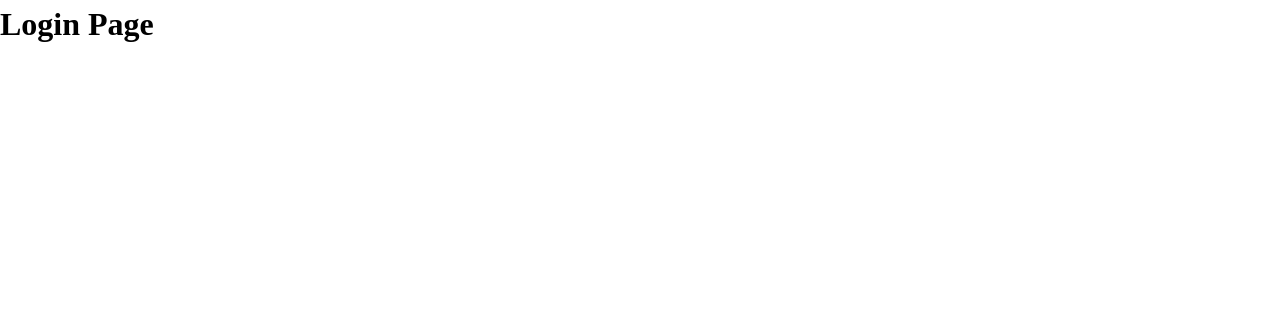
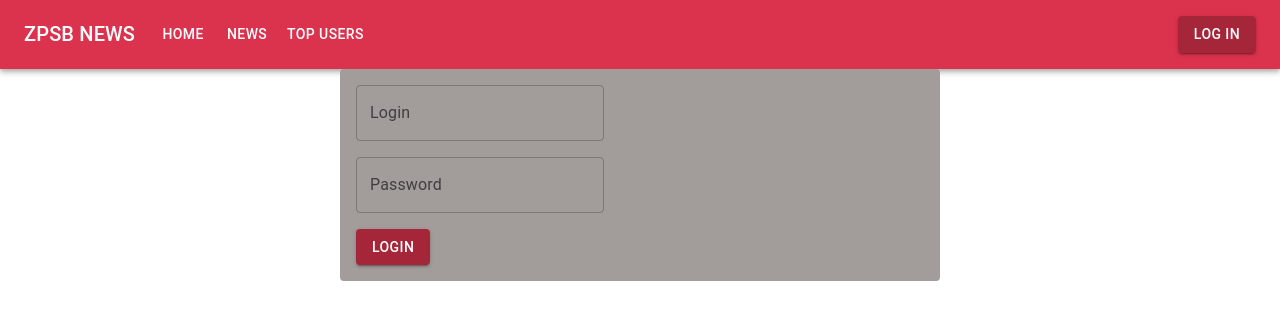
Before and after one commit to GoraJakub/NewsApi-Web, a React (Create React App) app: page /login in a window 1280 px wide. Shown: the top 320 px of the page. Built offline with nearby package versions, Linux system fonts and the light colour scheme.

Commit message:
Added user autgentication

```diff
--- a/package.json
+++ b/package.json
@@ -6,6 +6,7 @@
     "@emotion/css": "^11.5.0",
     "@emotion/react": "^11.6.0",
     "@emotion/styled": "^11.6.0",
+    "@mui/icons-material": "^5.2.5",
     "@mui/material": "^5.1.0",
     "@testing-library/jest-dom": "^5.15.0",
     "@testing-library/react": "^11.2.7",
--- a/src/App.js
+++ b/src/App.js
@@ -2,15 +2,17 @@
 import News from './components/News/News'
 import NoMatch from './components/NoMatch/NoMatch';
 import User from './components/User/User';
-import Main from './components/Main/Main'
 import { createTheme, ThemeProvider} from '@mui/material/styles';
 import './index.css'
 import {
   BrowserRouter as Router,
   Routes,
-  Route
+  Route,
+  Navigate
 } from "react-router-dom";
-import { UserProvider } from './context/userContext';
+import { UserProvider, useUser } from './context/userContext';
+import Header from './components/Header/Header';
+
 
 const theme = createTheme({
   palette:{
@@ -28,15 +30,18 @@
 })
 
 function App() {
-
-
+ const {isLogged} = useUser()
+console.log(isLogged)
   return (
     <ThemeProvider theme={theme}>
       <UserProvider>
       <div className="App">
         <Router>
+        <Header/>
           <Routes>
-            <Route path="/" exact element={<Main/>}/>
+            <Route path="/" element={
+              isLogged ? <Navigate to="/news"/> : <Navigate to="/login"/>
+            }/>
             <Route path='/user' element={<User/>}/>
             <Route path='/news' element={<News/>}/>
             <Route path='/login' element={<Login/>}/>
--- /dev/null
+++ b/src/components/Header/Header.jsx
@@ -0,0 +1,151 @@
+import AppBar from '@mui/material/AppBar';
+import Box from '@mui/material/Box';
+import Toolbar from '@mui/material/Toolbar';
+import IconButton from '@mui/material/IconButton';
+import Typography from '@mui/material/Typography';
+import Menu from '@mui/material/Menu';
+import MenuIcon from '@mui/icons-material/Menu';
+import Container from '@mui/material/Container';
+import Avatar from '@mui/material/Avatar';
+import Button from '@mui/material/Button';
+import Tooltip from '@mui/material/Tooltip';
+import MenuItem from '@mui/material/MenuItem';
+import { useContext, useState } from 'react';
+import { useUser } from '../../context/userContext';
+import  { Link }  from 'react-router-dom';
+import { ThemeContext } from '@mui/styled-engine';
+
+const pages = ['Home', 'News', 'Top Users'];
+const settings = ['Profile','Logout'];
+
+const Header = () => {
+  const [anchorElNav, setAnchorElNav] = useState(null);
+  const [anchorElUser, setAnchorElUser] = useState(null);
+  const {user,isLogged} = useUser()
+  const {palette} = useContext(ThemeContext)
+
+  const handleOpenNavMenu = (event) => {
+    setAnchorElNav(event.currentTarget);
+  };
+  const handleOpenUserMenu = (event) => {
+    setAnchorElUser(event.currentTarget);
+  };
+
+  const handleCloseNavMenu = () => {
+    setAnchorElNav(null);
+  };
+
+  const handleCloseUserMenu = () => {
+    setAnchorElUser(null);
+  };
+
+  return (
+    <AppBar position="static" sx={{background: palette.primary.light }}>
+      <Container maxWidth="xl">
+        <Toolbar disableGutters>
+          <Typography
+            variant="h6"
+            noWrap
+            component="div"
+            sx={{ mr: 2, display: { xs: 'none', md: 'flex' } }}
+          >
+            ZPSB NEWS
+          </Typography>
+
+          <Box sx={{ flexGrow: 1, display: { xs: 'flex', md: 'none' } }}>
+            <IconButton
+              size="large"
+              aria-label="account of current user"
+              aria-controls="menu-appbar"
+              aria-haspopup="true"
+              onClick={handleOpenNavMenu}
+              color="inherit"
+            >
+              <MenuIcon />
+            </IconButton>
+            <Menu
+              id="menu-appbar"
+              anchorEl={anchorElNav}
+              anchorOrigin={{
+                vertical: 'bottom',
+                horizontal: 'left',
+              }}
+              keepMounted
+              transformOrigin={{
+                vertical: 'top',
+                horizontal: 'left',
+              }}
+              open={Boolean(anchorElNav)}
+              onClose={handleCloseNavMenu}
+              sx={{
+                display: { xs: 'block', md: 'none' },
+              }}
+            >
+              {pages.map((page) => (
+                <MenuItem key={page} onClick={handleCloseNavMenu}>
+                  <Typography textAlign="center">{page}</Typography>
+                </MenuItem>
+              ))}
+            </Menu>
+          </Box>
+          <Typography
+            variant="h2"
+            noWrap
+            component="div"
+            sx={{ flexGrow: 1, display: { xs: 'flex', md: 'none' } }}
+          >
+            LOGO
+          </Typography>
+          <Box sx={{ flexGrow: 1, display: { xs: 'none', md: 'flex' } }}>
+            {pages.map((page) => (
+              <Button
+                key={page}
+                onClick={handleCloseNavMenu}
+                sx={{ my: 2, color: 'white', display: 'block' }}
+              >
+                {page}
+              </Button>
+            ))}
+          </Box>
+            {isLogged ?
+                <Box sx={{ flexGrow: 0 }}>
+                <Tooltip title="Profile options">
+                <IconButton onClick={handleOpenUserMenu} sx={{ p: 0 }}>
+                    <Avatar alt="A" src="/static/images/avatar/2.jpg" />
+                </IconButton>
+                </Tooltip>
+                <Menu
+                sx={{ mt: '45px' }}
+                id="menu-appbar"
+                anchorEl={anchorElUser}
+                anchorOrigin={{
+                    vertical: 'top',
+                    horizontal: 'right',
+                }}
+                keepMounted
+                transformOrigin={{
+                    vertical: 'top',
+                    horizontal: 'right',
+                }}
+                open={Boolean(anchorElUser)}
+                onClose={handleCloseUserMenu}
+                >
+                {settings.map((setting) => (
+                    <MenuItem key={setting} onClick={handleCloseNavMenu}>
+                    <Typography textAlign="center">{setting}</Typography>
+                    </MenuItem>
+                ))}
+                </Menu>
+            </Box>
+            :
+            <Button variant="contained">
+                <Link to="/login" style={{textDecoration: 'none', color: 'white'}}>Log In</Link>
+            </Button>
+            }
+
+        </Toolbar>
+      </Container>
+    </AppBar>
+  );
+};
+export default Header;
--- a/src/components/Login/Login.jsx
+++ b/src/components/Login/Login.jsx
@@ -1,6 +1,55 @@
+import { Button, TextField, Grid} from "@mui/material"
+import { ThemeContext } from "@mui/styled-engine"
+import { Box } from "@mui/system"
+import { useContext, useState } from "react"
+import { useUserUpdate } from "../../context/userContext"
+import { fetchData } from "../../helpers/fetchData"
+
+
 
 const Login = ()=>{
-    return (<h1>Login Page</h1>)
+    const {palette} = useContext(ThemeContext)
+    const [login, setLogin] = useState('')
+    const [password, setPassword] = useState('')
+    const updateUser = useUserUpdate()
+
+    const updateLogin = (e) =>{
+        setLogin(e.target.value)
+    }
+
+    const updatePassword = (e) =>{
+        setPassword(e.target.value)
+    }
+
+    const getUserData = async () => {
+        try {
+            const {logged} = await fetchData('http://localhost:8088/auth/login','POST',{
+                login: login,
+                password: password
+            })
+            updateUser(login,logged)
+        }catch(e) {
+            console.log(e)
+        }
+    }
+
+
+
+    return (
+        <Box sx={{background: palette.secondary.light, p: 2, maxWidth: 'sm', margin: '0 auto', borderRadius: 1}}>
+            <Grid container sx={{alignItems: 'center'}} spacing={2}>
+                <Grid item xs={12}>
+                    <TextField id='login' label='Login' variant='outlined' onChange={updateLogin}/>
+                </Grid>
+                <Grid item xs={12}>
+                    <TextField id='password' label='Password' type="password" variant='outlined' onChange={updatePassword}/>
+                </Grid>
+                <Grid item xs={12}>
+                    <Button variant='contained' onClick={getUserData}>Login</Button>
+                </Grid>
+            </Grid>
+        </Box>
+    )
 }
 
 export default Login
--- a/src/components/Main/Main.jsx
+++ /dev/null
@@ -1,21 +0,0 @@
-import { Button } from '@mui/material';
-import React from 'react';
-import { useUser, useUserUpdate } from '../../context/userContext';
-import {Link} from 'react-router-dom'
-
-const Main = () => {
-    const user = useUser()
-    const updateUser = useUserUpdate()
-
-
-    return (
-        <div>
-            {console.log(user)}
-            <Button onClick={() => {updateUser('Derek', true);console.log(user)}}>TEST</Button>
-            <Link to="/user">USER PAGE</Link>
-            <h1>{user.login}</h1>
-        </div>
-    );
-}
-
-export default Main;
--- /dev/null
+++ b/src/helpers/fetchData.js
@@ -0,0 +1,12 @@
+export async function fetchData(url,method,body = {}) {
+    const response = await fetch(url, {
+        method: method,
+        body: JSON.stringify(body),
+        headers: {
+            'Content-Type': 'application/json'
+            // 'Content-Type': 'application/x-www-form-urlencoded',
+        },
+    })
+    console.log(JSON.stringify(body))
+    return response.json()
+}
```
Also changed, not shown: 1 other file (tests, documents, lock files or other folders).
